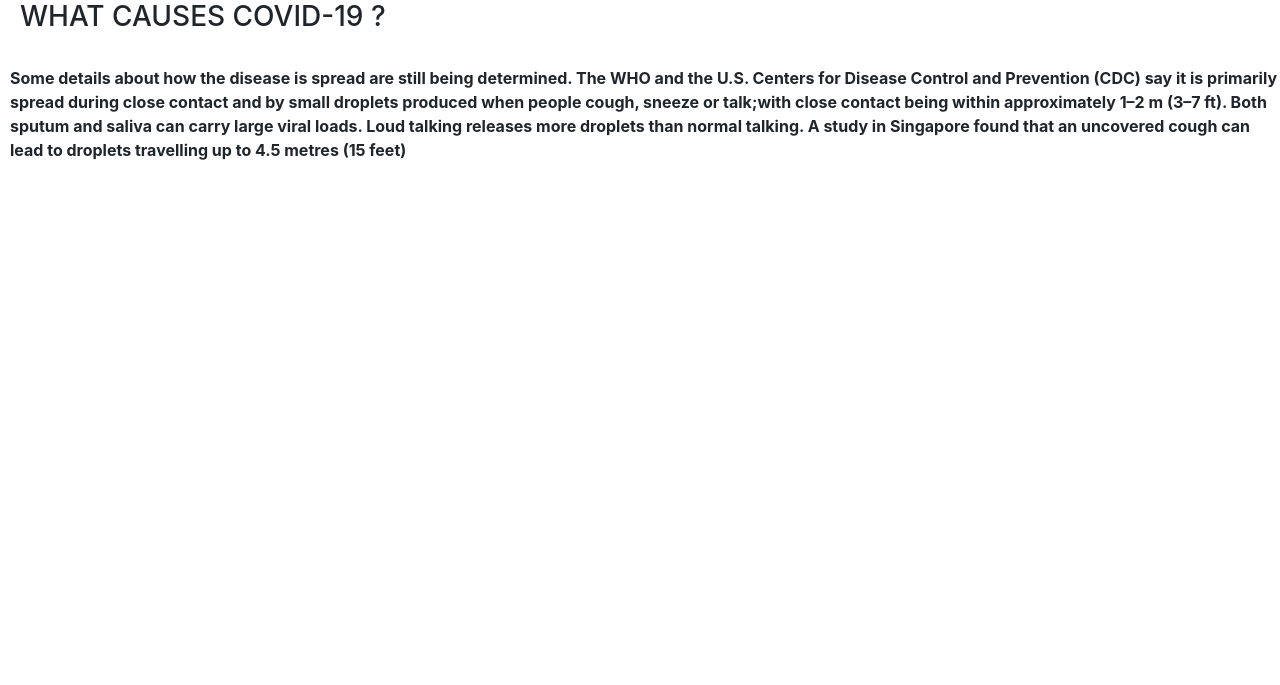
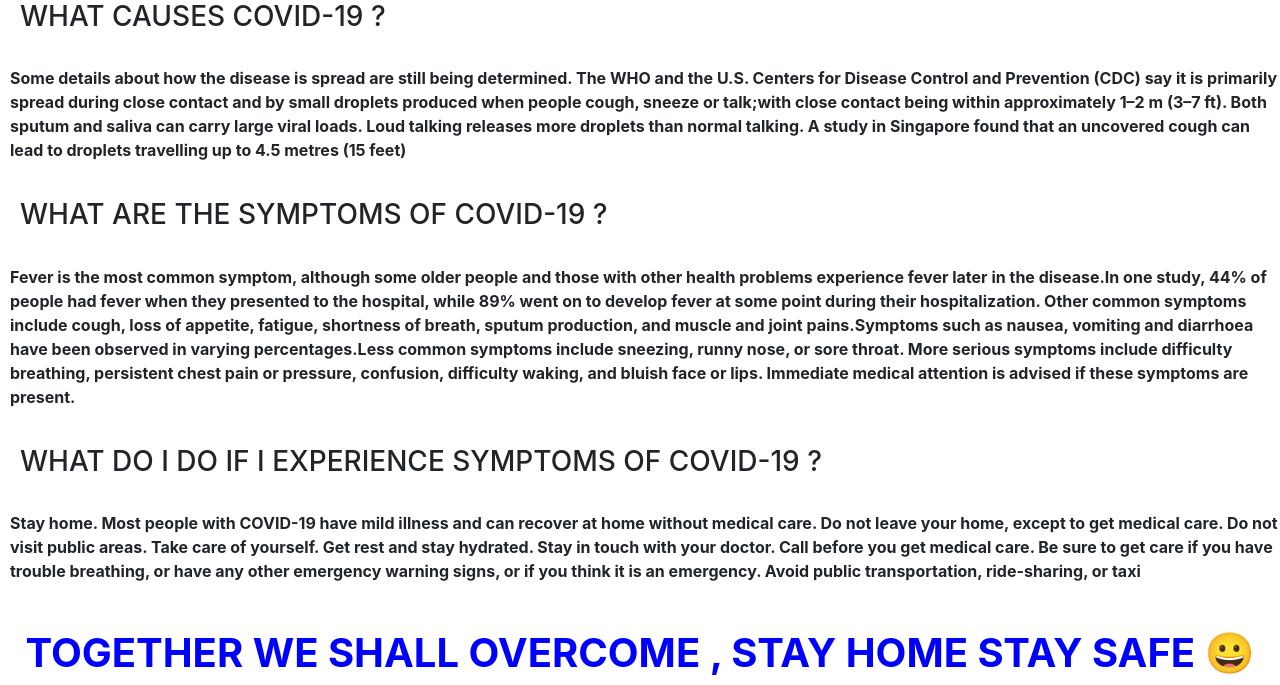
Before and after one commit to thinking-tomorrow/Covid19, a Django app: page /tips in a window 1280 px wide. Shown: the part 351-1036 px from the top of the page. Before the commit the page ends 511 px from the top, so only its background shows below. Run offline with Django 3.2, Linux system fonts and the light colour scheme; some libraries are stand-ins or nearby versions.

Commit message:
Tips and tricks

```diff
--- a/templates/tips.html
+++ b/templates/tips.html
@@ -62,5 +62,21 @@
             Loud talking releases more droplets than normal talking.
             A study in Singapore found that an uncovered cough can lead to droplets travelling up to 4.5 metres (15 feet)
          </p>
+         <h3 style='padding-left:20px;padding-top:20px;'>WHAT ARE THE SYMPTOMS OF COVID-19 ?</h3>
+         <p style='padding-left:10px;padding-top:25px;font-weight:bold;'>
+            Fever is the most common symptom, although some older people and those with other health problems experience fever later in the disease.In one study, 44% of people had fever when they presented to the hospital, while 89% went on to develop fever at some point during their hospitalization.
+
+            Other common symptoms include cough, loss of appetite, fatigue, shortness of breath, sputum production, and muscle and joint pains.Symptoms such as nausea, vomiting and diarrhoea have been observed in varying percentages.Less common symptoms include sneezing, runny nose, or sore throat.
+
+            More serious symptoms include difficulty breathing, persistent chest pain or pressure, confusion, difficulty waking, and bluish face or lips. Immediate medical attention is advised if these symptoms are present.
+         </p>
+         <h3 style='padding-left:20px;padding-top:20px;'>WHAT DO I DO IF I EXPERIENCE SYMPTOMS OF COVID-19 ?</h3>
+         <p style='padding-left:10px;padding-top:25px;font-weight:bold;'>
+            Stay home. Most people with COVID-19 have mild illness and can recover at home without medical care. Do not leave your home, except to get medical care. Do not visit public areas.
+            Take care of yourself. Get rest and stay hydrated.
+            Stay in touch with your doctor. Call before you get medical care. Be sure to get care if you have trouble breathing, or have any other emergency warning signs, or if you think it is an emergency.
+            Avoid public transportation, ride-sharing, or taxi
+         </p>
+         <h1 style="text-align:center;padding-top:30px;font-weight:bold;color:blue">TOGETHER WE SHALL OVERCOME , STAY HOME STAY SAFE &#128512;</h1>
     </body>
 </html>
```
